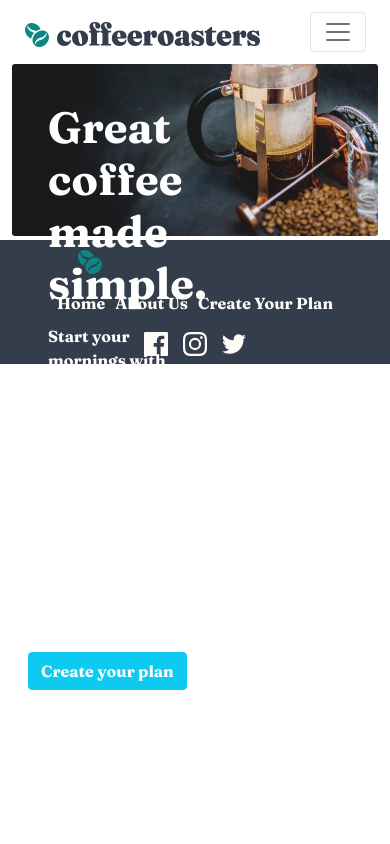
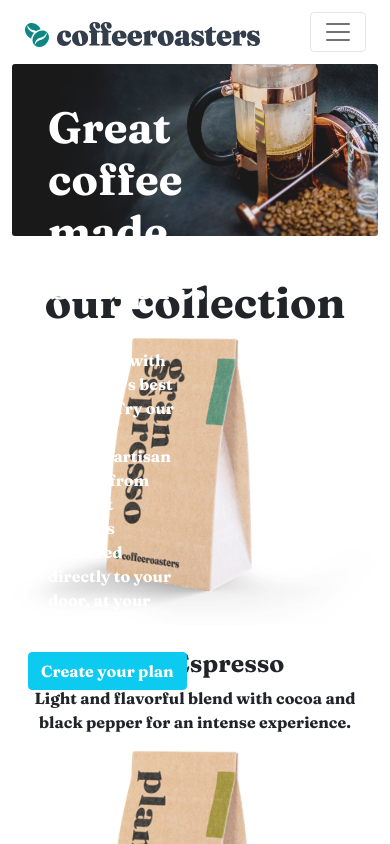
Before and after one commit to GuppyForLife/CoffeeRoastersReact, a React (Create React App) app: page / in a window 390 px wide. Shown: the top 844 px of the page. Built offline with nearby package versions, Linux system fonts and the light colour scheme.

Commit message:
collection row made dynamically - row responsive

```diff
--- a/src/App.css
+++ b/src/App.css
@@ -14,7 +14,7 @@
     padding-bottom: 2%;
 }
 
-.footer-social-padding {
+.footer-social-padding{
     padding-right: 2%;
     padding-left: 2%;
 }
@@ -31,3 +31,8 @@
     padding-right: 55%;
     font-size: 16px;
 }
+
+.collection-spacing{
+    padding-top: 10%;
+    padding-bottom: 10%;
+}
--- a/src/Components/HomeComponent.js
+++ b/src/Components/HomeComponent.js
@@ -1,7 +1,20 @@
-import React from "react";
-import { Button } from "bootstrap";
+import React, {useState} from "react";
+import { COFFEECOLLECTION } from "../shared/coffeeCollection";
+
+const RenderCoffee = ({coffee}) => {
+    return(
+        <div className=" col-md-3">
+            <img src={coffee.image} className=" img-fluid" /><br></br><br></br>
+            <h2 className=" text-center">{coffee.title}</h2>
+            <p className="text-center">{coffee.description}</p>
+        </div>
+    );
+}
 
 const Home = () => {
+
+    const [coffeeCollection] = useState(COFFEECOLLECTION);
+
     return(
         <div className="container">
             <div className="card text-white border-0" style={{'padding-bottom':'1%'}} >
@@ -9,7 +22,18 @@ const Home = () => {
                 <div className="card-img-overlay">
                     <h1 className="card-title display-1 home-jumbotron-header">Great coffee made simple.</h1>
                     <p className="card-text home-jumbotron-text">Start your mornings with the world's best coffees. Try our expertly curated artisan coffees from our best roasters delivered directly to your door, at your schedule.</p>
-                    <button className="btn btn-info text-white">Create your plan</button>
+                    <a className=" btn btn-info text-white ">Create your plan</a>
+                </div>
+            </div>
+            <div className="row collection-spacing">
+                <div className="col">
+                    <h1 className="text-center display-1">our collection</h1>
+                    <div className="row">
+                        <RenderCoffee coffee={coffeeCollection[0]} />
+                        <RenderCoffee coffee={coffeeCollection[1]} />
+                        <RenderCoffee coffee={coffeeCollection[2]} />
+                        <RenderCoffee coffee={coffeeCollection[3]} />
+                    </div>
                 </div>
             </div>
         </div>
--- /dev/null
+++ b/src/shared/coffeeCollection.js
@@ -0,0 +1,30 @@
+export const COFFEECOLLECTION = [
+
+    {
+        id: 0,
+        title: 'Gran Espresso',
+        description: 'Light and flavorful blend with cocoa and black pepper for an intense experience.',
+        image: '/assets/home/desktop/image-gran-espresso.png'
+    },
+
+    {
+        id: 1,
+        title: 'Planalto',
+        description: 'Brazilian dark roast with rich and velvety body, and hints of fruits and nuts.',
+        image: '/assets/home/desktop/image-planalto.png'
+    },
+
+    {
+        id: 2,
+        title: 'Piccollo',
+        description: 'Mild and smooth blend featuring notes of toasted almond and dried cherry.',
+        image: '/assets/home/desktop/image-piccollo.png'
+    },
+
+    {
+        id: 3,
+        title: 'Danche',
+        description: 'Ethiopian hand-harvested blend densely packed with vibrant fruit notes.',
+        image: '/assets/home/desktop/image-danche.png'
+    }
+]
```
